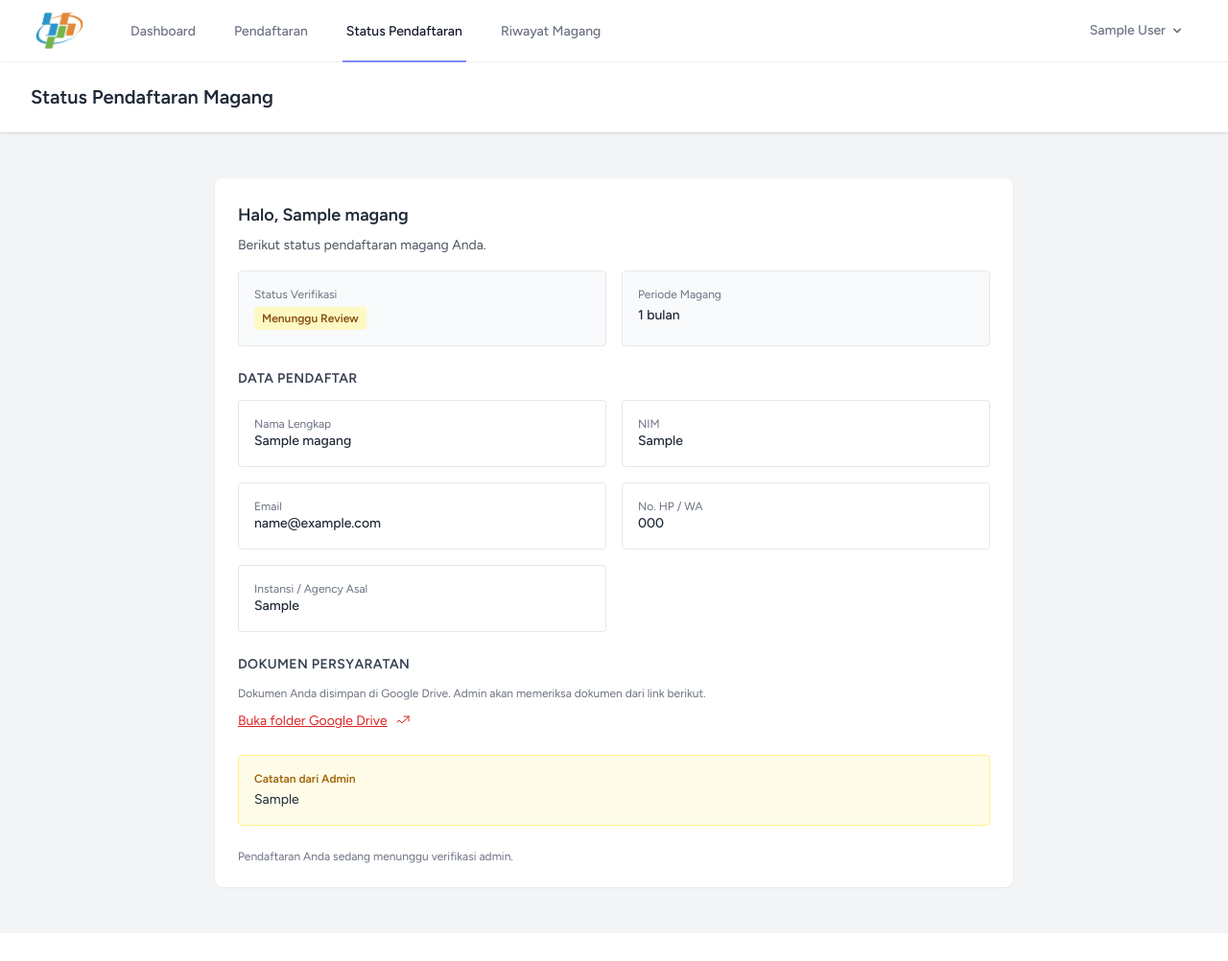
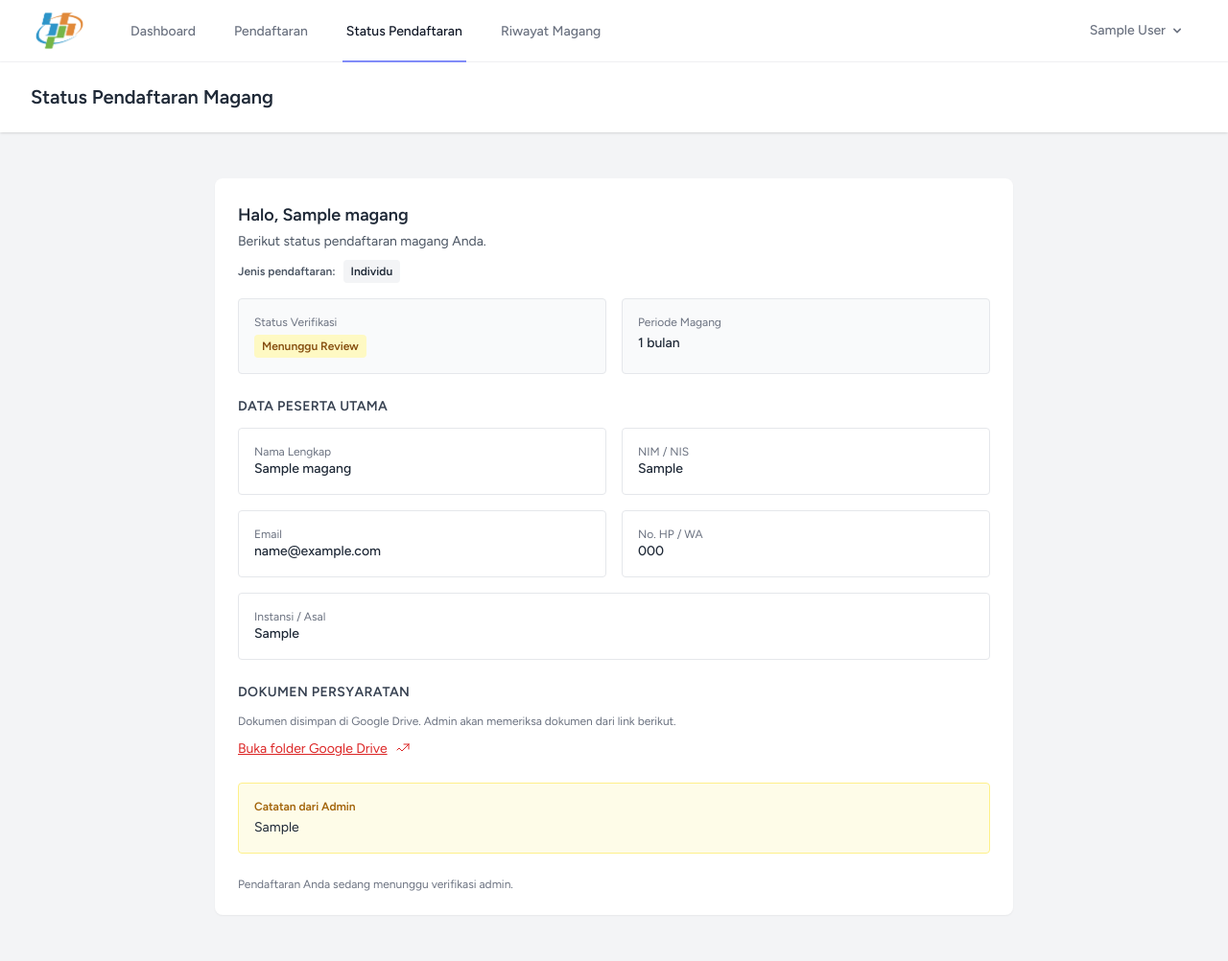
Before and after one commit to YusufRizkyW/intern-web, a Laravel app: page /status-pendaftaran in a window 1280 px wide. Shown: the whole page at 96% size. Before the commit the page ends 927 px from the top, so only its background shows below. Run offline with Laravel 10, Linux system fonts and the light colour scheme; a user stored in the database is signed in; tables that the repository leaves empty hold one stand-in row (values such as "Sample post"); style sheets or scripts are compiled from the project's sources.

Commit message:
Update status page

```diff
--- a/resources/views/layouts/navigation.blade.php
+++ b/resources/views/layouts/navigation.blade.php
@@ -105,10 +105,9 @@
                 {{ __('Status Pendaftaran') }}
             </x-responsive-nav-link>
 
-            <x-nav-link :href="route('riwayat.user.index')" :active="request()->routeIs('riwayat.user.index')">
+            <x-responsive-nav-link :href="route('riwayat.user.index')" :active="request()->routeIs('riwayat.user.index')">
                 {{ __('Riwayat Magang') }}
-            </x-nav-link>
-
+            </x-responsive-nav-link>
 
 
         </div>
--- a/resources/views/pendaftaran/status.blade.php
+++ b/resources/views/pendaftaran/status.blade.php
@@ -22,7 +22,7 @@
                         $statusFinal = ['selesai', 'batal', 'arsip'];
                     @endphp
 
-                    {{-- KALAU BELUM / SUDAH FINAL --}}
+                    {{-- TIDAK ADA PENDAFTARAN AKTIF / SUDAH FINAL --}}
                     @if (!$pendaftaran || in_array($pendaftaran->status_verifikasi, $statusFinal, true))
                         <div class="text-center space-y-4 py-8">
                             <div class="text-lg font-semibold text-gray-800">
@@ -40,7 +40,7 @@
                             @isset($riwayat_terbaru)
                                 <div class="mt-6 p-3 bg-gray-50 rounded text-xs text-gray-600">
                                     Magang terakhir kamu:
-                                    <strong>{{ $riwayat_terbaru->instansi_asal ?? $riwayat_terbaru->agency ?? 'Instansi' }}</strong>
+                                    <strong>{{ $riwayat_terbaru->agency ?? 'Instansi' }}</strong>
                                     @if ($riwayat_terbaru->tanggal_mulai && $riwayat_terbaru->tanggal_selesai)
                                         ({{ \Carbon\Carbon::parse($riwayat_terbaru->tanggal_mulai)->format('d M Y') }}
                                         –
@@ -53,28 +53,50 @@
                                 </div>
                             @endisset
                         </div>
+
+                    {{-- ADA PENDAFTARAN AKTIF --}}
                     @else
-                        {{-- ADA PENDAFTARAN AKTIF --}}
+                        {{-- Ringkasan status --}}
                         <div class="mb-6">
-                            <h1 class="text-lg font-semibold text-gray-800 mb-2">
+                            <h1 class="text-lg font-semibold text-gray-800 mb-1">
                                 Halo, {{ $pendaftaran->nama_lengkap }}
                             </h1>
-                            <p class="text-sm text-gray-600 mb-4">
+
+                            <p class="text-sm text-gray-600 mb-2">
                                 Berikut status pendaftaran magang Anda.
                             </p>
 
+                            <div class="mb-4">
+                                <span class="inline-flex items-center gap-2 text-xs">
+                                    <span class="font-semibold text-gray-600">Jenis pendaftaran:</span>
+                                    @if ($pendaftaran->tipe_pendaftaran === 'tim')
+                                        <span class="px-2 py-1 rounded bg-blue-100 text-blue-800 font-semibold">
+                                            Tim / Rombongan
+                                        </span>
+                                    @else
+                                        <span class="px-2 py-1 rounded bg-gray-100 text-gray-800 font-semibold">
+                                            Individu
+                                        </span>
+                                    @endif
+                                </span>
+                            </div>
+
                             <div class="grid grid-cols-1 md:grid-cols-2 gap-4">
-                                {{-- Status --}}
+                                {{-- Status verifikasi --}}
                                 <div class="border rounded p-4 bg-gray-50">
                                     <div class="text-xs text-gray-500 mb-1">Status Verifikasi</div>
                                     @php
                                         $status = $pendaftaran->status_verifikasi;
+
                                         $statusLabel = [
                                             'pending'  => 'Menunggu Review',
                                             'revisi'   => 'Perlu Revisi',
                                             'diterima' => 'Diterima',
                                             'aktif'    => 'Aktif (Sedang Magang)',
                                             'ditolak'  => 'Ditolak',
+                                            'selesai'  => 'Selesai',
+                                            'batal'    => 'Dibatalkan',
+                                            'arsip'    => 'Diarsipkan',
                                         ][$status] ?? $status;
 
                                         $statusColor = match ($status) {
@@ -113,54 +135,99 @@
                             </div>
                         </div>
 
-                        {{-- Data pendaftar --}}
+                        {{-- Data pendaftar utama (individu atau ketua tim) --}}
                         <div class="mb-6">
                             <h2 class="text-sm font-semibold text-gray-700 uppercase tracking-wide mb-3">
-                                Data Pendaftar
+                                Data Peserta Utama
+                                @if ($pendaftaran->tipe_pendaftaran === 'tim')
+                                    <span class="text-[11px] text-gray-400 normal-case">(Ketua tim)</span>
+                                @endif
                             </h2>
+
                             <div class="grid grid-cols-1 md:grid-cols-2 gap-4 text-sm">
                                 <div class="border rounded p-4">
                                     <div class="text-gray-500 text-xs">Nama Lengkap</div>
                                     <div class="font-medium text-gray-800">{{ $pendaftaran->nama_lengkap }}</div>
                                 </div>
+
                                 <div class="border rounded p-4">
-                                    <div class="text-gray-500 text-xs">NIM</div>
+                                    <div class="text-gray-500 text-xs">NIM / NIS</div>
                                     <div class="font-medium text-gray-800">{{ $pendaftaran->nim ?: '-' }}</div>
                                 </div>
+
                                 <div class="border rounded p-4">
                                     <div class="text-gray-500 text-xs">Email</div>
-                                    <div class="font-medium text-gray-800">{{ $pendaftaran->email }}</div>
+                                    <div class="font-medium text-gray-800">{{ $pendaftaran->email ?: '-' }}</div>
                                 </div>
+
                                 <div class="border rounded p-4">
                                     <div class="text-gray-500 text-xs">No. HP / WA</div>
                                     <div class="font-medium text-gray-800">{{ $pendaftaran->no_hp ?: '-' }}</div>
                                 </div>
-                                <div class="border rounded p-4">
-                                    <div class="text-gray-500 text-xs">Instansi / Agency Asal</div>
+
+                                <div class="border rounded p-4 md:col-span-2">
+                                    <div class="text-gray-500 text-xs">Instansi / Asal</div>
                                     <div class="font-medium text-gray-800">{{ $pendaftaran->agency ?? '-' }}</div>
                                 </div>
                             </div>
                         </div>
 
-                        {{-- kalau pendaftarannya TIM --}}
+                        {{-- Anggota tim (kalau tipe tim) --}}
                         @if ($pendaftaran->tipe_pendaftaran === 'tim')
                             <div class="mb-6">
                                 <h2 class="text-sm font-semibold text-gray-700 uppercase tracking-wide mb-2">
                                     Anggota Tim
                                 </h2>
-                                @if ($pendaftaran->members && $pendaftaran->members->count())
-                                    <ul class="list-disc list-inside text-sm text-gray-700 space-y-1">
-                                        @foreach ($pendaftaran->members as $member)
-                                            <li>
-                                                {{ $member->nama_anggota }}
-                                                @if ($member->nim_anggota)
-                                                    ({{ $member->nim_anggota }})
-                                                @endif
-                                            </li>
-                                        @endforeach
-                                    </ul>
+
+                                @php
+                                    $members = $pendaftaran->members ?? collect();
+                                @endphp
+
+                                @if ($members->isEmpty())
+                                    <p class="text-xs text-gray-400">
+                                        Tidak ada anggota tambahan yang diinput.
+                                    </p>
                                 @else
-                                    <p class="text-xs text-gray-400">Tidak ada anggota tambahan yang diinput.</p>
+                                    <div class="overflow-x-auto border rounded">
+                                        <table class="min-w-full text-sm">
+                                            <thead class="bg-gray-100 text-xs text-gray-500 uppercase">
+                                                <tr>
+                                                    <th class="px-4 py-2 text-left">Nama</th>
+                                                    <th class="px-4 py-2 text-left">NIM / NIS</th>
+                                                    <th class="px-4 py-2 text-left">Email</th>
+                                                    <th class="px-4 py-2 text-left">No HP</th>
+                                                    <th class="px-4 py-2 text-left">Peran</th>
+                                                </tr>
+                                            </thead>
+                                            <tbody class="divide-y">
+                                                @foreach ($members as $member)
+                                                    <tr>
+                                                        <td class="px-4 py-2">
+                                                            {{ $member->nama_anggota }}
+                                                        </td>
+                                                        <td class="px-4 py-2 text-gray-700">
+                                                            {{ $member->nim_anggota ?: '-' }}
+                                                        </td>
+                                                        <td class="px-4 py-2 text-gray-700">
+                                                            {{ $member->email_anggota ?: '-' }}
+                                                        </td>
+                                                        <td class="px-4 py-2 text-gray-700">
+                                                            {{ $member->no_hp_anggota ?: '-' }}
+                                                        </td>
+                                                        <td class="px-4 py-2 text-xs">
+                                                            @if ($member->is_ketua)
+                                                                <span class="inline-block px-2 py-1 rounded bg-blue-100 text-blue-800 font-semibold">
+                                                                    Ketua
+                                                                </span>
+                                                            @else
+                                                                <span class="text-gray-500">Anggota</span>
+                                                            @endif
+                                                        </td>
+                                                    </tr>
+                                                @endforeach
+                                            </tbody>
+                                        </table>
+                                    </div>
                                 @endif
                             </div>
                         @endif
@@ -170,8 +237,9 @@
                             <h2 class="text-sm font-semibold text-gray-700 uppercase tracking-wide mb-3">
                                 Dokumen Persyaratan
                             </h2>
+
                             <p class="text-xs text-gray-500 mb-2">
-                                Dokumen Anda disimpan di Google Drive. Admin akan memeriksa dokumen dari link berikut.
+                                Dokumen disimpan di Google Drive. Admin akan memeriksa dokumen dari link berikut.
                             </p>
 
                             @if ($pendaftaran->link_drive)
@@ -190,7 +258,8 @@
 
                             @if ($pendaftaran->status_verifikasi === 'revisi')
                                 <div class="mt-3 p-3 bg-blue-50 text-blue-700 text-xs rounded">
-                                    Dokumen Anda perlu diperbaiki. Silakan perbarui berkas di folder Google Drive yang sudah Anda kirim.
+                                    Dokumen Anda perlu diperbaiki. Silakan perbarui berkas di folder
+                                    Google Drive yang sudah Anda kirim, lalu pastikan link tetap bisa diakses.
                                 </div>
                             @endif
                         </div>
@@ -205,19 +274,32 @@
                             </div>
                         @endif
 
-                        {{-- Info status bawah --}}
+                        {{-- Info status tambahan --}}
                         @switch($pendaftaran->status_verifikasi)
                             @case('pending')
-                                <p class="text-xs text-gray-500">Pendaftaran Anda sedang menunggu verifikasi admin.</p>
+                                <p class="text-xs text-gray-500">
+                                    Pendaftaran Anda sedang menunggu verifikasi admin.
+                                </p>
+                                @break
+                            @case('revisi')
+                                <p class="text-xs text-blue-600">
+                                    Beberapa data atau dokumen perlu direvisi. Silakan cek catatan admin di atas.
+                                </p>
                                 @break
                             @case('diterima')
-                                <p class="text-xs text-green-600">Pendaftaran Anda sudah diterima. Silakan menunggu info selanjutnya.</p>
+                                <p class="text-xs text-green-600">
+                                    Pendaftaran Anda sudah diterima. Silakan menunggu informasi teknis lebih lanjut.
+                                </p>
                                 @break
                             @case('aktif')
-                                <p class="text-xs text-green-600">Anda sedang menjalani periode magang. Pastikan link Drive tetap bisa diakses.</p>
+                                <p class="text-xs text-green-600">
+                                    Anda sedang menjalani periode magang. Pastikan link Drive tetap bisa diakses.
+                                </p>
                                 @break
                             @case('ditolak')
-                                <p class="text-xs text-red-500">Pendaftaran Anda ditolak. Silakan hubungi admin jika ingin mengajukan ulang.</p>
+                                <p class="text-xs text-red-500">
+                                    Pendaftaran Anda ditolak. Silakan hubungi admin jika ingin mengajukan ulang.
+                                </p>
                                 @break
                         @endswitch
                     @endif
```
